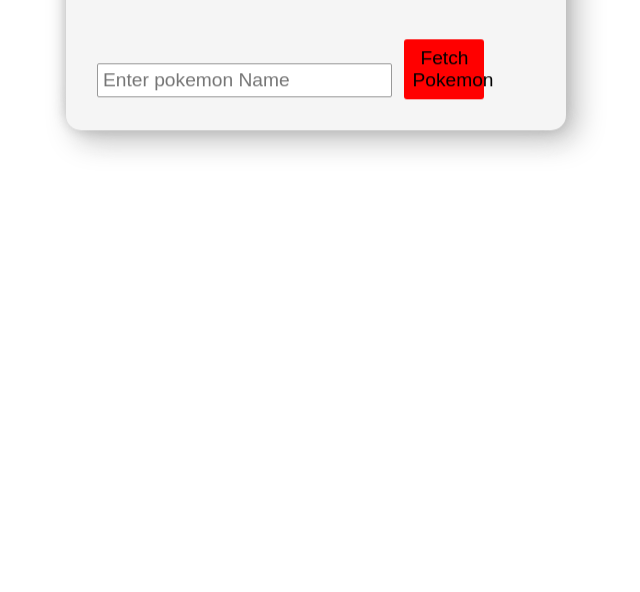
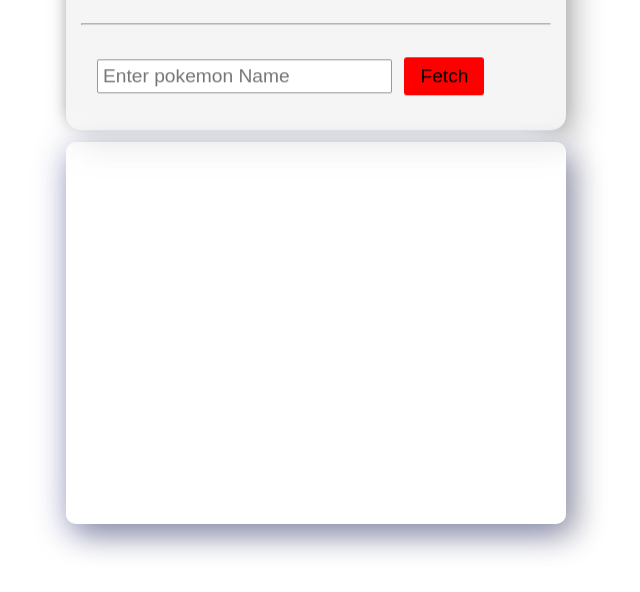
Before and after one commit to Swaraj-Singh-30/JavaScript-Projects, a plain HTML site: page pokeApi/index.html in a window 1280 px wide. Shown: the part 150-742 px from the top of the page, without its empty margins (324-964 px from the left). Drawn offline with Linux system fonts and the light colour scheme.

Commit message:
Update index.html

```diff
--- a/pokeApi/index.html
+++ b/pokeApi/index.html
@@ -3,20 +3,21 @@
 <head>
     <meta charset="UTF-8">
     <meta name="viewport" content="width=device-width, initial-scale=1.0">
-    <title>Document</title>
+    <title>Pokemon Finder</title>
     <link rel="stylesheet" href="styles.css">
 </head>
 
 <body>
     <div class="container">
-    <h1>Search your Pokemon</h1><br>
+    <h1>Search your Pokemon</h1><br><hr>
     <input type="text"  id="pokemonName" placeholder="Enter pokemon Name">
-    <button onclick="fetchData()">Fetch Pokemon</button><br>
+    <button onclick="fetchData()">Fetch</button><br>
 </div>
 
     <br>
-
+    <div class="img-container">
     <img src=" " alt="Pokemon image"  id= "pokemonSprite" style="display: none;">
+    </div>
 </body>
 
     <script src="index.js"></script>
```
